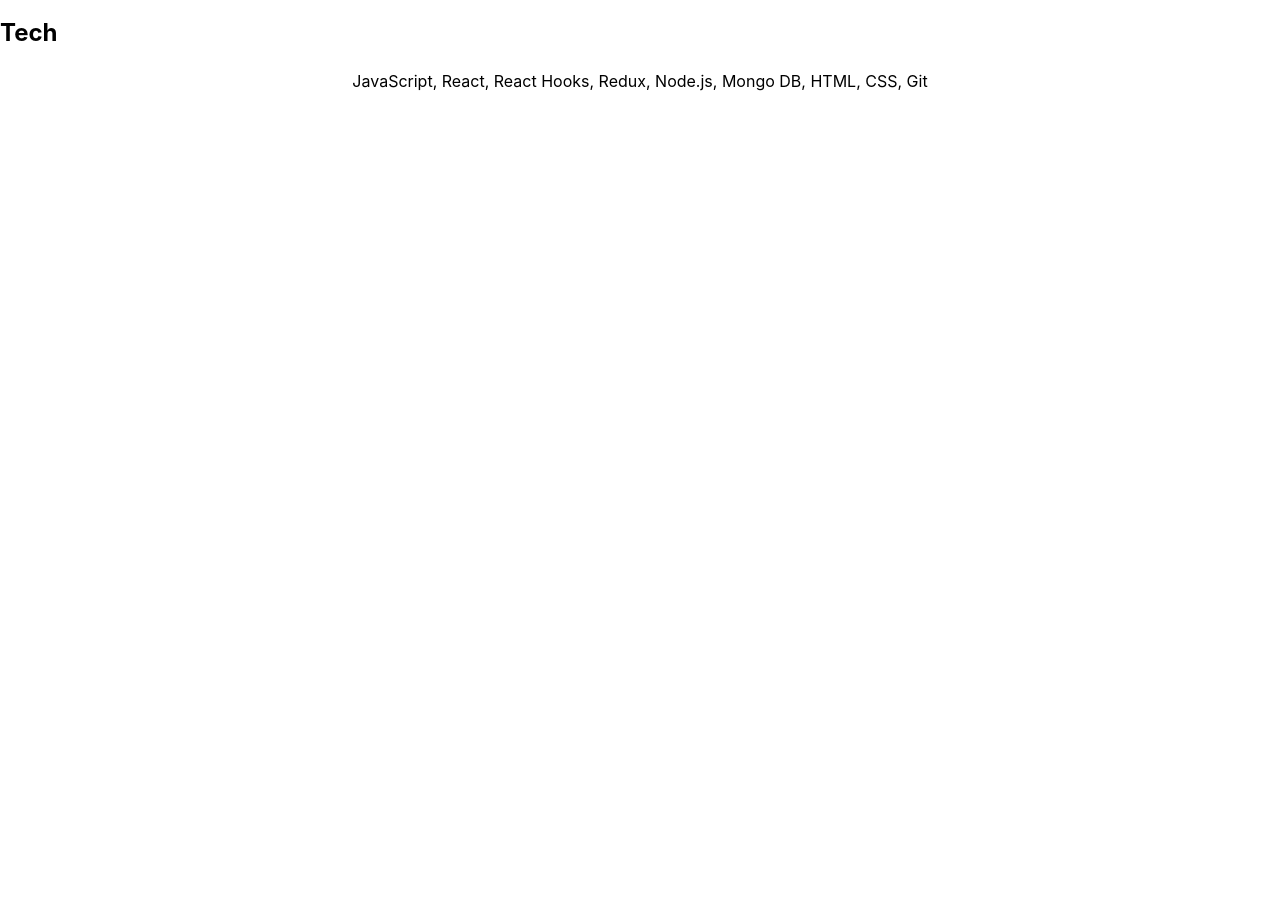
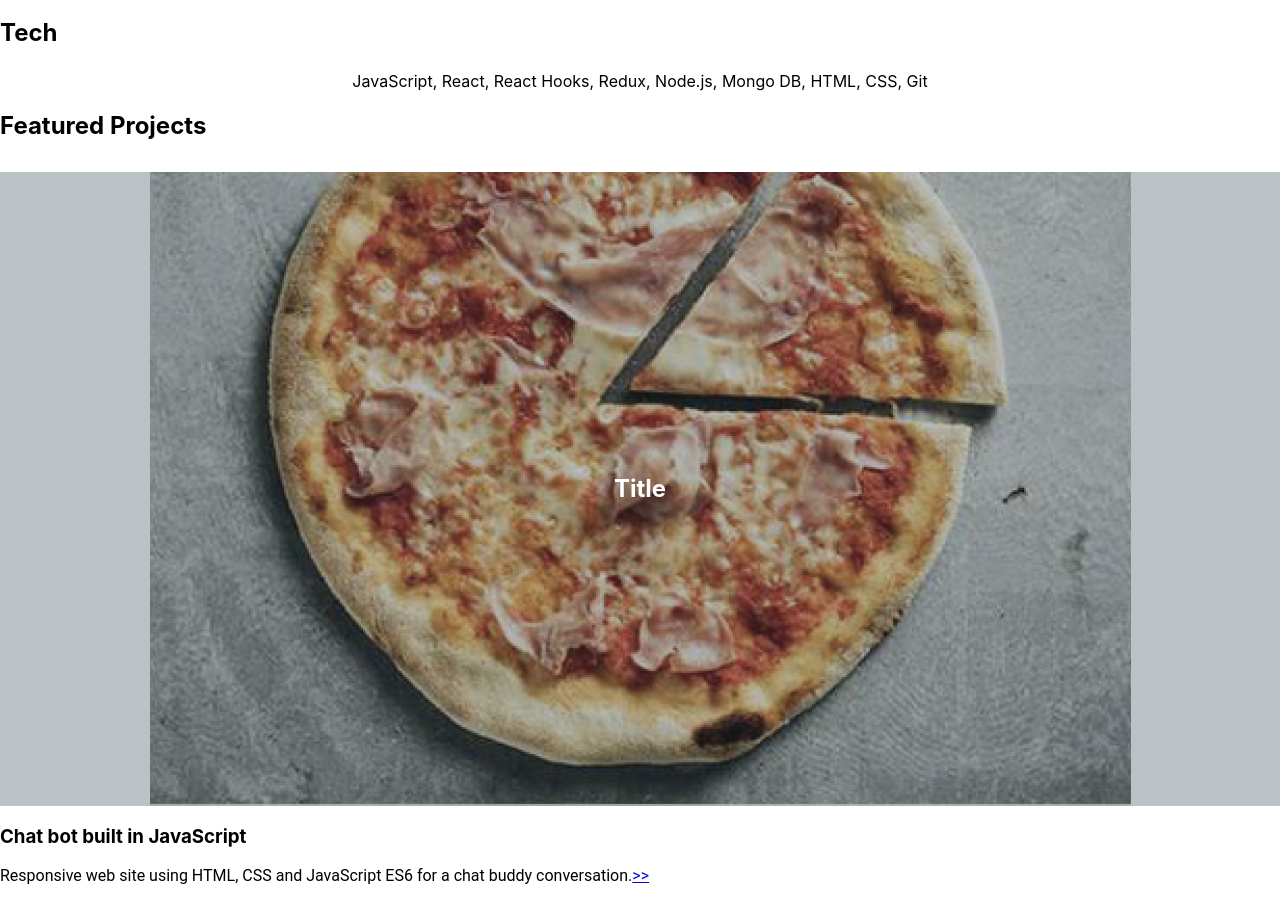
Before and after one commit to ariallahyar/portfolio, a React (Create React App) app: page / in a window 1280 px wide. Shown: the part 739-1653 px from the top of the page. Before the commit the page ends 846 px from the top, so only its background shows below. Built offline with nearby package versions, Linux system fonts and the light colour scheme.

Commit message:
FeatureProject component including styling

```diff
--- a/src/App.js
+++ b/src/App.js
@@ -4,6 +4,7 @@ import './App.css';
 import Header from './components/Header';
 import About from './components/About';
 import Tech from './components/Tech';
+import FeatureProject from './components/FeatureProject';
 
 const App = () => {
   return (
@@ -12,6 +13,14 @@ const App = () => {
       <main>
         <About />
         <Tech />
+        <section className='section'>
+          <div class="container">
+            <h2>Featured Projects</h2>
+            <div class="project-group">
+              <FeatureProject />
+            </div>
+          </div>
+        </section>
       </main>
     </body>
   );
--- /dev/null
+++ b/src/components/FeatureProject.css
@@ -0,0 +1,62 @@
+.project {
+	margin-top: 32px;
+}
+
+.project-image-group {
+	position: relative;
+	display: flex;
+	justify-content: center;
+}
+
+.project-image-group h2 {
+	color: #fff;
+	background-color: transparent;
+	position: absolute;
+	align-self: center;
+	font-weight: 700;
+	margin: 0;
+}
+
+.project-overlay {
+	background-color: rgba(32,54,63,0.3);
+	position: absolute;
+	top: 0;
+	right: 0;
+	bottom: 0;
+	left: 0;
+}
+
+.project-text-group p {
+	font-family: 'Roboto', sans-serif;
+	margin: 7px auto;
+}
+
+.project-tag-group {
+	display: flex;
+	justify-content: flex-start;
+	flex-wrap: wrap;
+	gap: 8px;
+}
+
+.project-tag-group p {
+	color: #fff;
+	background-color: var(--secondary);
+	font-family: 'Roboto', sans-serif;
+	font-size: 11px;
+	line-height: 12px;
+	font-weight: 500;
+	padding: 5px;
+	margin: 0;
+}
+
+.project-image-group:hover .project-overlay, .project-image-group:hover .project-overlay-title {
+	display: none;
+}
+
+@media screen and (min-width: 1200px) {
+
+	.project-tag-group p {
+		font-size: 15px;
+	}
+
+}
--- /dev/null
+++ b/src/components/FeatureProject.js
@@ -0,0 +1,29 @@
+import React from 'react'
+import './FeatureProject.css'
+import placeholder from '../assets/pizza.png';
+
+const FeatureProject = () => {
+	return (
+		<article class="project">
+			<div class="project-image-group">
+				<img src={placeholder} alt="project screenshot" />
+					<div class="project-overlay"></div>
+					<h2 class="project-overlay-title">Title</h2>
+			</div>
+			<div class="project-text-group">
+				<h3>Chat bot built in JavaScript</h3>
+				<p>Responsive web site using HTML, CSS and JavaScript ES6 for a chat buddy
+					conversation.
+					<a href="#"><span class="arrow">>></span></a>
+				</p>
+				<div class="project-tag-group">
+					<p>JavaScript</p>
+					<p>HTML</p>
+					<p>CSS</p>
+				</div>
+			</div>
+		</article>
+	);
+};
+
+export default FeatureProject;
```
Also changed, not shown: src/assets/pizza.png (added).
